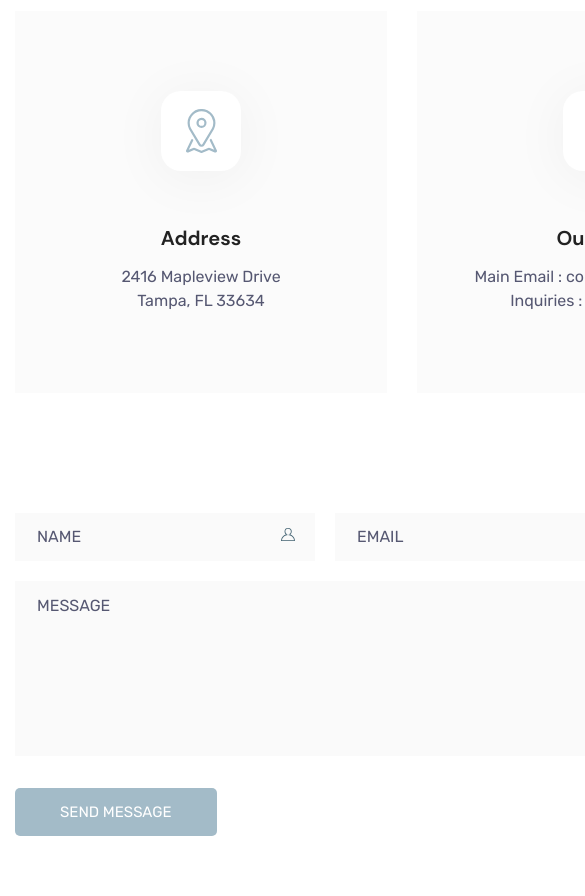
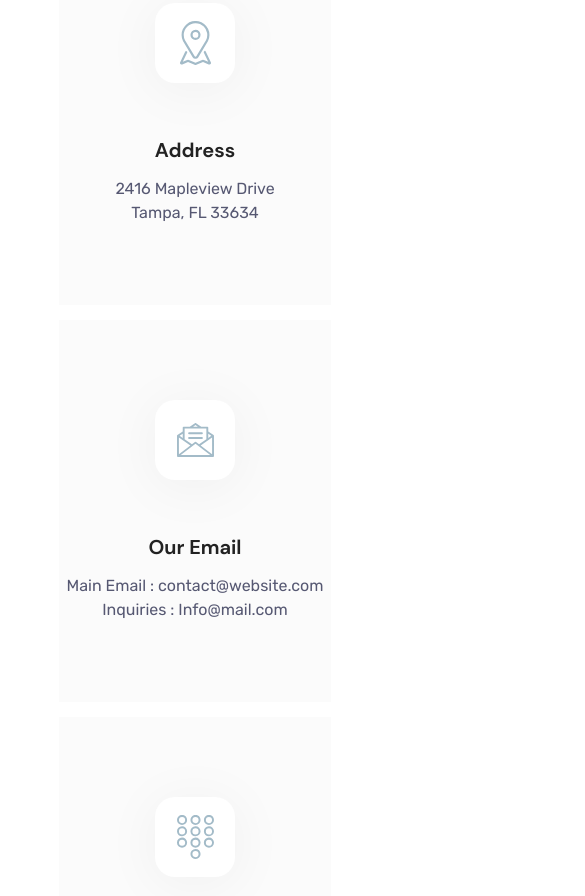
Before and after one commit to ITfrontTop/glee-maket, a website: page app/contacts.html in a window 390 px wide. Shown: the part 524-1420 px from the top of the page, 585 px wide, since content can reach past the window. Drawn offline with nearby package versions, Linux system fonts and the light colour scheme; files that its build step writes are made by us from their sources.

Commit message:
added adaptive contacts.html

```diff
--- a/app/scss/_media.scss
+++ b/app/scss/_media.scss
@@ -114,6 +114,26 @@
             width: 100%;
             margin-right: 20px;
         }
+    }
+    .contacts {
+        margin-top: 60px;
+        &__items {
+            margin-bottom: 60px;
+            flex-direction: column;
+            align-items: center;
+        }
+        &__item-link + .contacts__item-link {
+            margin-left: 0;
+            margin-top: 15px;
+        }
+    }
+    .contacts-info {
+        justify-content: center;
+        flex-wrap: wrap;
+    }
+    .contacts-form {
+        margin-right: 0;
+        margin-bottom: 15px;
     }
 }
 
@@ -393,6 +413,30 @@
         &__items {
             align-items: center;
             width: auto;
+        }
+    }
+    .contacts__subtitle {
+        font-size: 25px;
+        margin-bottom: 50px;
+    }
+    .contacts-form {
+        &__box {
+            display: block;
+        }
+        &__name-input {
+            width: 100%;
+            margin-right: 0;
+            margin-bottom: 15px;
+        }
+        &__name-img {
+            top: 18px;
+            right: 25px;
+        }
+        &__email-input {
+            width: 100%;
+        }
+        &__textarea {
+            width: 100%;
         }
     }
 }
@@ -679,6 +723,14 @@
             display: none;
         }
     }
+    .contacts {
+        &__item {
+            width: 270px;
+        }
+        &__item-box {
+            width: 100%;
+        }
+    }
 }
 
 @media (max-width: 375px) {
```
